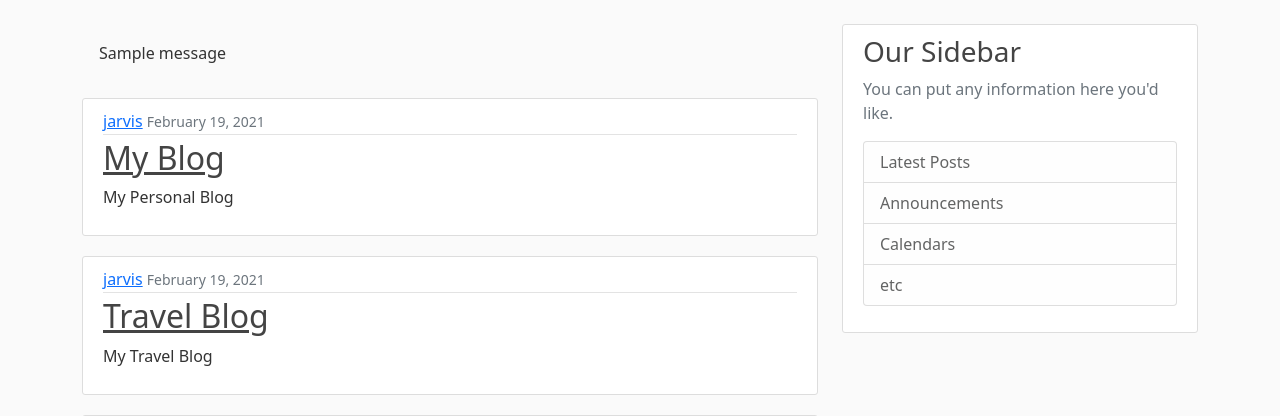
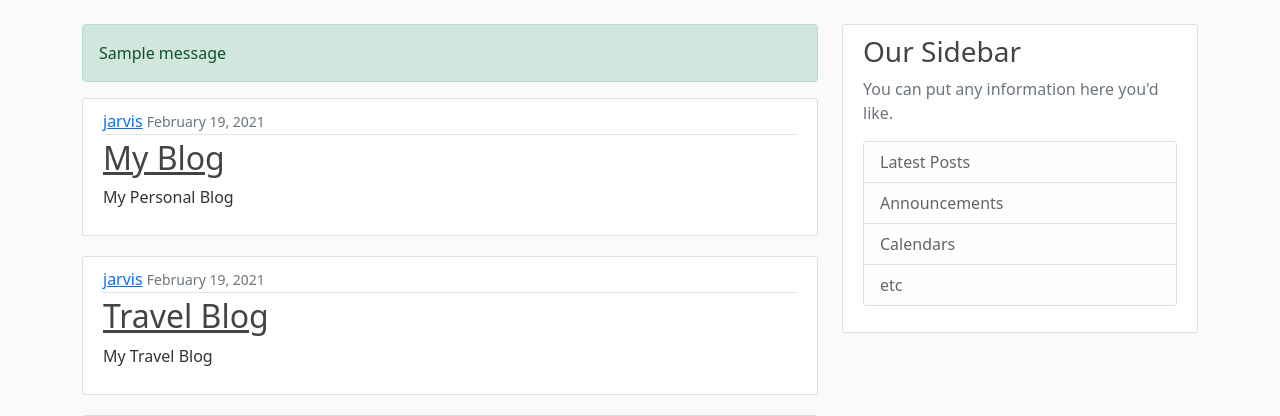
Before and after one commit to Manishcs076/Django, a Django app: page / in a window 1280 px wide. Shown: the part 56-472 px from the top of the page. Run offline with Django 3.2, Linux system fonts and the light colour scheme; data comes from the database, SQL or seed files in the repository; one stand-in notice (Sample message) is shown; some libraries are stand-ins or nearby versions.

Commit message:
tag is updated as tags(attribute error)

```diff
--- a/Django/myproject/myProject/blog/templates/blog/base.html
+++ b/Django/myproject/myProject/blog/templates/blog/base.html
@@ -45,7 +45,7 @@
         <div class="col-md-8">
           {% if messages %}
             {% for message in messages%}
-              <div class="alert alert-{{ message.tag }}">
+              <div class="alert alert-{{ message.tags }}">
                 {{ message }}
               </div>
             {% endfor %}
```
